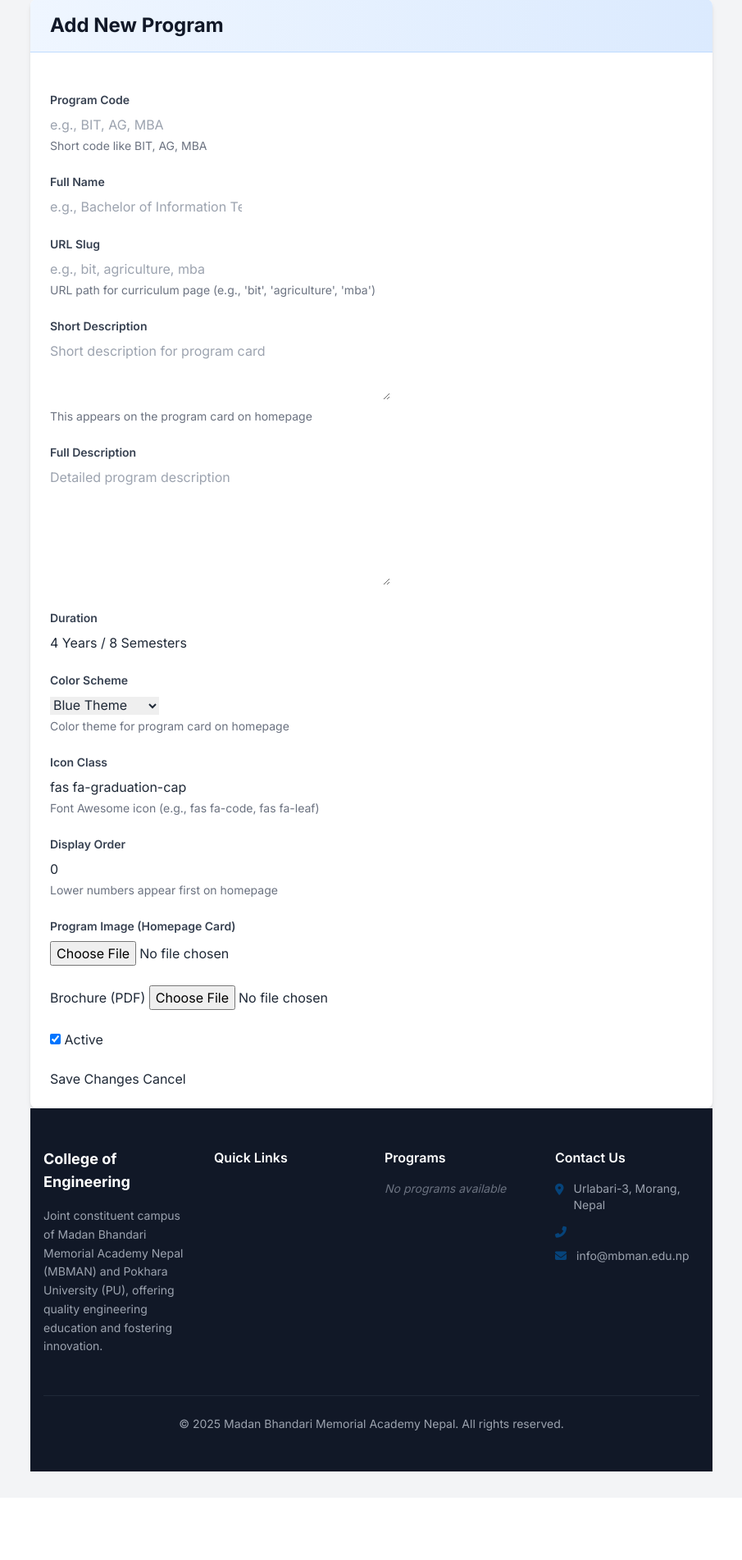
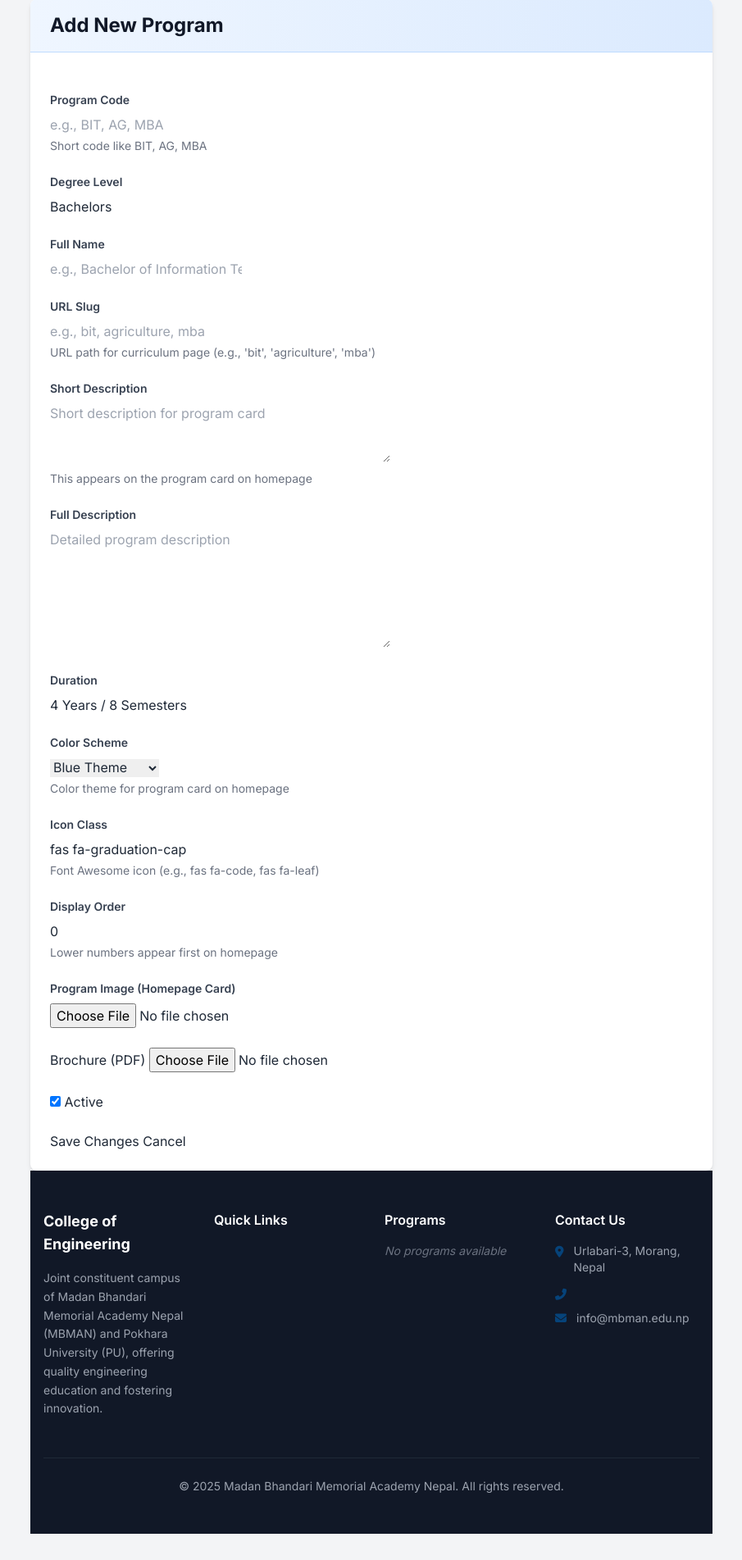
Before and after one commit to MadanBhandaiMemorialAcademy/MBMAN-COE, a Django app: page /admin/programs/add/ in a window 1280 px wide. Shown: the part 151-2054 px from the top of the page at 82% size, without its empty margins (187-1092 px from the left). Before the commit the page ends 1946 px from the top, so only its background shows below. Run offline with Django 5.2, Linux system fonts and the light colour scheme; the visitor is signed in with stand-in values (Sample User, id 1); data that the repository does not hold is empty.

Commit message:
Feat: Change the Program dispay card and The design

```diff
--- a/home/admin.py
+++ b/home/admin.py
@@ -120,13 +120,13 @@
 
 @admin.register(Program)
 class ProgramAdmin(admin.ModelAdmin):
-    list_display = ["code", "full_name", "duration", "is_active"]
-    list_filter = ["is_active"]
+    list_display = ["code", "degree_level", "full_name", "duration", "is_active"]
+    list_filter = ["is_active", "degree_level"]
     search_fields = ["code", "full_name", "short_description"]
     list_editable = ["is_active"]
 
     fieldsets = (
-        ("Basic Information", {"fields": ("code", "full_name", "duration")}),
+        ("Basic Information", {"fields": ("code", "degree_level", "full_name", "duration")}),
         ("Description", {"fields": ("short_description", "full_description")}),
         ("Media", {"fields": ("image", "brochure")}),
         ("Status", {"fields": ("is_active",)}),
--- a/home/forms.py
+++ b/home/forms.py
@@ -518,6 +518,7 @@
         model = Program
         fields = [
             "code",
+            "degree_level",
             "full_name",
             "short_description",
             "full_description",
@@ -535,6 +536,12 @@
                 attrs={
                     "class": "form-input",
                     "placeholder": "e.g., BIT, AG, MBA",
+                }
+            ),
+            "degree_level": forms.TextInput(
+                attrs={
+                    "class": "form-input",
+                    "placeholder": "e.g., Bachelors, Masters",
                 }
             ),
             "full_name": forms.TextInput(
--- a/home/models.py
+++ b/home/models.py
@@ -310,6 +310,11 @@
     ]
 
     code = models.CharField(max_length=10, unique=True)
+    degree_level = models.CharField(
+        max_length=50,
+        default="Bachelors",
+        help_text="Level of the degree (e.g., Bachelors, Masters, Ph.D.)",
+    )
     full_name = models.CharField(max_length=200)
     short_description = models.TextField()
     full_description = models.TextField()
--- a/templates/home/admin/program_form.html
+++ b/templates/home/admin/program_form.html
@@ -21,6 +21,14 @@
                     <p class="text-red-600 text-sm mt-1">{{ form.code.errors }}</p>
                 {% endif %}
                 <p class="text-gray-500 text-sm mt-1">Short code like BIT, AG, MBA</p>
+            </div>
+
+            <div>
+                <label for="{{ form.degree_level.id_for_label }}" class="block text-sm font-semibold text-gray-700 mb-2">Degree Level</label>
+                {{ form.degree_level }}
+                {% if form.degree_level.errors %}
+                    <p class="text-red-600 text-sm mt-1">{{ form.degree_level.errors }}</p>
+                {% endif %}
             </div>
 
             <div>
--- a/templates/home/index.html
+++ b/templates/home/index.html
@@ -270,8 +270,8 @@
                 <div class="p-5">
                     <div class="flex justify-between items-start mb-3">
                         <div>
-                            <h3 class="text-2xl font-bold text-gray-900 mb-0.5">{{ program.code }}</h3>
-                            <p class="{{ colors.text }} font-medium text-xs leading-tight">{{ program.full_name }}</p>
+                            <p class="text-xs font-bold uppercase tracking-wider text-gray-500 mb-1">{{ program.degree_level }}</p>
+                            <h3 class="text-xl font-bold text-gray-900 leading-tight">{{ program.full_name }}</h3>
                         </div>
                         <i class="{{ program.icon_class }} {{ colors.icon_text }} text-4xl opacity-80"></i>
                     </div>
--- a/templates/home/programs.html
+++ b/templates/home/programs.html
@@ -35,8 +35,8 @@
                 <div class="p-5">
                     <div class="flex justify-between items-start mb-3">
                         <div>
-                            <h3 class="text-2xl font-bold text-gray-900 mb-0.5">{{ program.code }}</h3>
-                            <p class="{{ colors.text }} font-medium text-xs leading-tight">{{ program.full_name }}</p>
+                            <p class="text-xs font-bold uppercase tracking-wider text-gray-500 mb-1">{{ program.degree_level }}</p>
+                            <h3 class="text-xl font-bold text-gray-900 leading-tight">{{ program.full_name }}</h3>
                         </div>
                         <i class="{{ program.icon_class }} {{ colors.icon_text }} text-4xl opacity-80 group-hover:opacity-100 transition"></i>
                     </div>
```
Also changed, not shown: home/migrations/0030_program_degree_level.py (added), home/migrations/0031_alter_program_degree_level.py (added).
